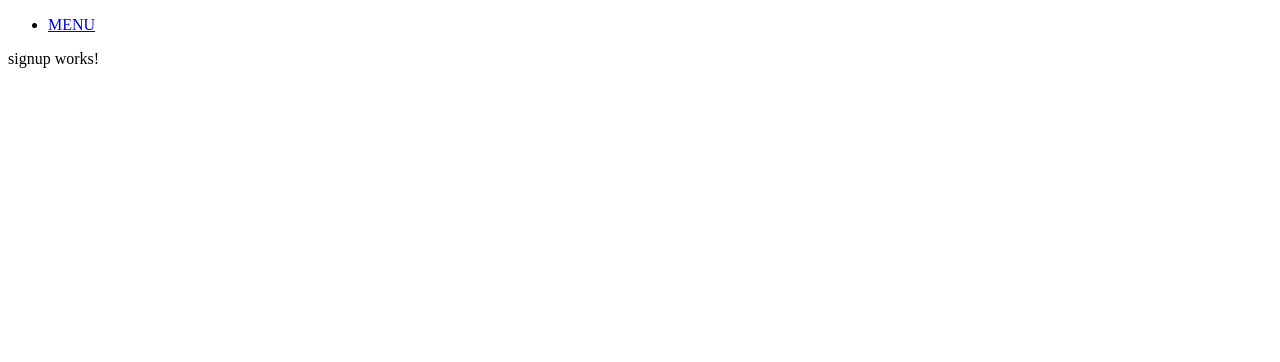
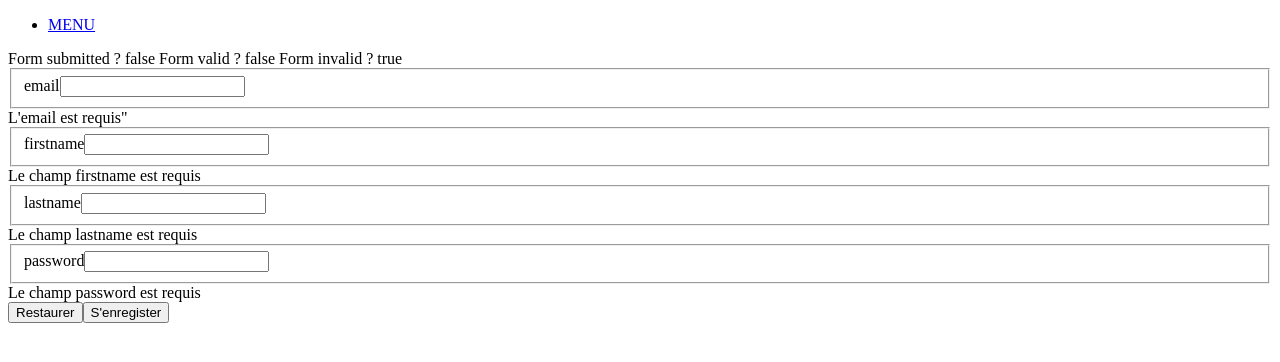
Before and after one commit to albja/Angular, an Angular app in the folder myFirstApp/: page /signup in a window 1280 px wide. Shown: the top 362 px of the page. Built offline with nearby package versions, Linux system fonts and the light colour scheme.

Commit message:
quest 5 done

```diff
--- a/myFirstApp/src/app/app.module.ts
+++ b/myFirstApp/src/app/app.module.ts
@@ -9,6 +9,7 @@ import { HomeComponent } from './home/home.component';
 import { ContactComponent } from './contact/contact.component';
 import { MenuComponent } from './menu/menu.component';
 import { SignupComponent } from './signup/signup.component';
+import { MyFormComponent } from './my-form/my-form.component';
 
 
 @NgModule({
@@ -18,7 +19,8 @@ import { SignupComponent } from './signup/signup.component';
     HomeComponent,
     ContactComponent,
     MenuComponent,
-    SignupComponent
+    SignupComponent,
+    MyFormComponent
   ],
   imports: [
     BrowserModule,
--- a/myFirstApp/src/app/app.routes.ts
+++ b/myFirstApp/src/app/app.routes.ts
@@ -4,6 +4,7 @@ import { ContactComponent } from './contact/contact.component';
 import { SignupComponent } from './signup/signup.component';
 import { UserProfileComponent } from './user-profile/user-profile.component';
 import { MenuComponent } from './menu/menu.component';
+import { MyFormComponent } from './my-form/my-form.component';
 
 const ROUTES: Routes = [
     { path: '', component: UserProfileComponent },
@@ -12,6 +13,7 @@ const ROUTES: Routes = [
     { path: 'contact', component: ContactComponent },
     { path: 'signup', component: SignupComponent },
     { path: 'user', component: UserProfileComponent },
+    { path: 'my-form', component: MyFormComponent }
 
 
 
--- a/myFirstApp/src/app/menu/menu.component.html
+++ b/myFirstApp/src/app/menu/menu.component.html
@@ -12,4 +12,7 @@
   <li>
     <a [routerLink]="['/contact']">CONTACT</a>
   </li>
+  <li>
+    <a [routerLink]="['/my-form']">FORM</a>
+  </li>
 </ul>
--- /dev/null
+++ b/myFirstApp/src/app/my-form/my-form.component.html
@@ -0,0 +1,91 @@
+<form #myForm="ngForm" (ngSubmit)="onSubmit()">
+  <div>
+    Form submitted ? {{ myForm.submitted }} Form valid ? {{ myForm.valid }} Form
+    invalid ? {{ myForm.invalid }}
+  </div>
+
+  <fieldset>
+    <label for="title-order">Title</label>
+    <input
+      id="title-order"
+      name="title-order"
+      type="text"
+      [(ngModel)]="model.title"
+      #title="ngModel"
+      required
+      minlength="5"
+      maxlength="30"
+    />
+  </fieldset>
+
+  <!-- Message d'erreurs de title -->
+  <div *ngIf="title.errors">
+    <span *ngIf="title.errors?.['required']">Le titre est requis</span>
+    <span *ngIf="title.errors?.['minlength']"
+      >La longueur minimale doit être supérieure à 5</span
+    >
+    <span *ngIf="title.errors?.['maxlength']"
+      >La longueur maximale doit être inférieure à 30</span
+    >
+  </div>
+
+  <fieldset>
+    <label for="quantity-order">Quantité</label>
+    <input
+      id="quantity-order"
+      name="quantity-order"
+      [(ngModel)]="model.quantity"
+      #quantity="ngModel"
+      type="number"
+      required
+    />
+  </fieldset>
+
+  <!-- Message d'erreurs de quantity -->
+  <div *ngIf="quantity.errors">
+    <span *ngIf="quantity.errors?.['required']"
+      >Le champ quantité est requis</span
+    >
+  </div>
+
+  <fieldset>
+    <label for="date-order">Date de commande</label>
+    <input
+      id="date-order"
+      name="date-order"
+      type="date"
+      [(ngModel)]="model.date"
+      #date="ngModel"
+      required
+    />
+  </fieldset>
+
+  <!-- Message d'erreurs de date -->
+  <div *ngIf="date.errors">
+    <span *ngIf="date.errors?.['required']">Le champ email est requis</span>
+  </div>
+
+  <fieldset>
+    <label for="contact-order">Contact</label>
+    <input
+      id="contact-order"
+      name="contact-order"
+      type="email"
+      [(ngModel)]="model.contact"
+      #contact="ngModel"
+      required
+      email
+    />
+  </fieldset>
+
+  <!-- Message d'erreurs de contact -->
+  <div *ngIf="contact.errors">
+    <span *ngIf="contact.errors?.['required']">Le champ email est requis</span>
+    <span *ngIf="contact.errors?.['email']"
+      >L'adresse email doit être valide</span
+    >
+  </div>
+
+  <button type="reset">Restaurer</button>
+  <button type="submit">Sauvegarder</button>
+</form>
--- /dev/null
+++ b/myFirstApp/src/app/my-form/my-form.component.ts
@@ -0,0 +1,17 @@
+import { Component } from '@angular/core';
+import { Order } from "src/model/order";
+@Component({
+  selector: 'app-my-form',
+  templateUrl: './my-form.component.html',
+  styleUrls: ['./my-form.component.css']
+})
+export class MyFormComponent {
+
+  model: Order = new Order("", 0, new Date(), "");
+  constructor() { }
+  onSubmit(): void {
+    return alert('Formulaire envoyé');
+  }
+
+
+}
--- a/myFirstApp/src/app/signup/signup.component.html
+++ b/myFirstApp/src/app/signup/signup.component.html
@@ -1 +1,102 @@
-<p>signup works!</p>
+<form #myForm="ngForm" (ngSubmit)="onSubmit()">
+  <div>
+    Form submitted ? {{ myForm.submitted }} Form valid ? {{ myForm.valid }} Form
+    invalid ? {{ myForm.invalid }}
+  </div>
+
+  <fieldset>
+    <label for="email">email</label>
+    <input
+      id="email"
+      name="email"
+      type="email"
+      [(ngModel)]="model.email"
+      #email="ngModel"
+      required
+      minlength="5"
+      maxlength="30"
+    />
+  </fieldset>
+
+  <!-- Message d'erreurs de title -->
+  <div *ngIf="email.errors">
+    <span *ngIf="email.errors?.['required']">L'email est requis</span>
+    <span *ngIf="email.errors?.['minlength']"
+      >La longueur minimale doit être supérieure à 5</span
+    >
+    <span *ngIf="email.errors?.['maxlength']"
+      >La longueur maximale doit être inférieure à 30</span
+    >
+    <span *ngIf="email.errors?.['email']">Doit être au format email</span>"
+  </div>
+
+  <fieldset>
+    <label for="firstname-user">firstname</label>
+    <input
+      id="firstname-user"
+      name="firstname-user"
+      [(ngModel)]="model.firstname"
+      #firstname="ngModel"
+      type="text"
+      required
+    />
+  </fieldset>
+
+  <!-- Message d'erreurs de quantity -->
+  <div *ngIf="firstname.errors">
+    <span *ngIf="firstname.errors?.['required']"
+      >Le champ firstname est requis</span
+    >
+    <span *ngIf="firstname.errors?.['minlength']"
+      >La longueur minimale doit être supérieure à 5</span
+    >
+  </div>
+
+  <fieldset>
+    <label for="lastname-user">lastname</label>
+    <input
+      id="lastname-user"
+      name="lastname-user"
+      type="lastname-user"
+      [(ngModel)]="model.lastname"
+      #lastname="ngModel"
+      required
+    />
+  </fieldset>
+
+  <!-- Message d'erreurs de date -->
+  <div *ngIf="lastname.errors">
+    <span *ngIf="lastname.errors?.['required']"
+      >Le champ lastname est requis</span
+    >
+    <span *ngIf="firstname.errors?.['minlength']"
+      >La longueur minimale doit être supérieure à 2</span
+    >
+  </div>
+
+  <fieldset>
+    <label for="password-user">password</label>
+    <input
+      id="password-user"
+      name="password-user"
+      type="text"
+      [(ngModel)]="model.password"
+      #password="ngModel"
+      required
+      email
+    />
+  </fieldset>
+
+  <!-- Message d'erreurs de contact -->
+  <div *ngIf="password.errors">
+    <span *ngIf="password.errors?.['required']"
+      >Le champ password est requis</span
+    >
+    <span *ngIf="password.errors?.['minlength']"
+      >Doit contenir au moins 3 caractères</span
+    >
+  </div>
+
+  <button type="reset">Restaurer</button>
+  <button type="submit">S'enregister</button>
+</form>
--- a/myFirstApp/src/app/signup/signup.component.ts
+++ b/myFirstApp/src/app/signup/signup.component.ts
@@ -1,5 +1,5 @@
 import { Component } from '@angular/core';
-
+import { User } from 'src/model/user'
 @Component({
   selector: 'app-signup',
   templateUrl: './signup.component.html',
@@ -7,4 +7,11 @@ import { Component } from '@angular/core';
 })
 export class SignupComponent {
 
+  model: User = new User("", "", "", "");
+  constructor() { }
+  onSubmit(): void {
+
+    console.log('Votre compte a bien été enregistré');
+  }
+
 }
--- /dev/null
+++ b/myFirstApp/src/model/order.ts
@@ -0,0 +1,13 @@
+export class Order {
+    title: string;
+    quantity: number;
+    date: Date;
+    contact: string;
+
+    constructor(title: string, quantity: number, date: Date, contact: string) {
+        this.title = title;
+        this.quantity = quantity;
+        this.date = date
+        this.contact = contact;
+    }
+}
--- /dev/null
+++ b/myFirstApp/src/model/user.ts
@@ -0,0 +1,14 @@
+export class User {
+    email: string;
+    firstname: string;
+    lastname: string;
+    password: string;
+
+    constructor(email: string, firstname: string, lastname: string, password: string) {
+
+        this.email = email;
+        this.firstname = firstname;
+        this.lastname = lastname
+        this.password = password;
+    }
+}
```
Also changed, not shown: myFirstApp/src/app/my-form/my-form.component.css (added), 1 other file (tests, documents, lock files or other folders).
